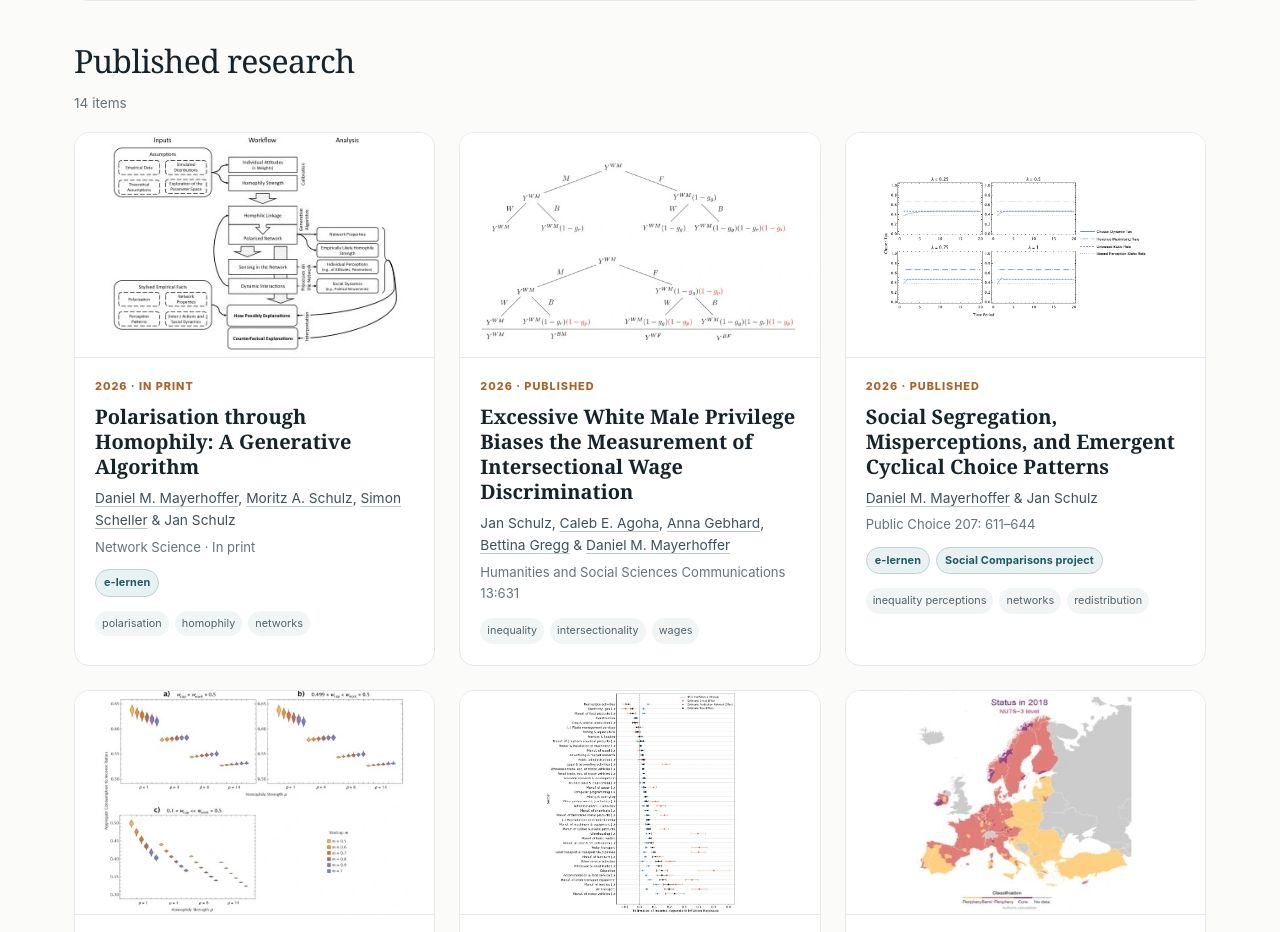
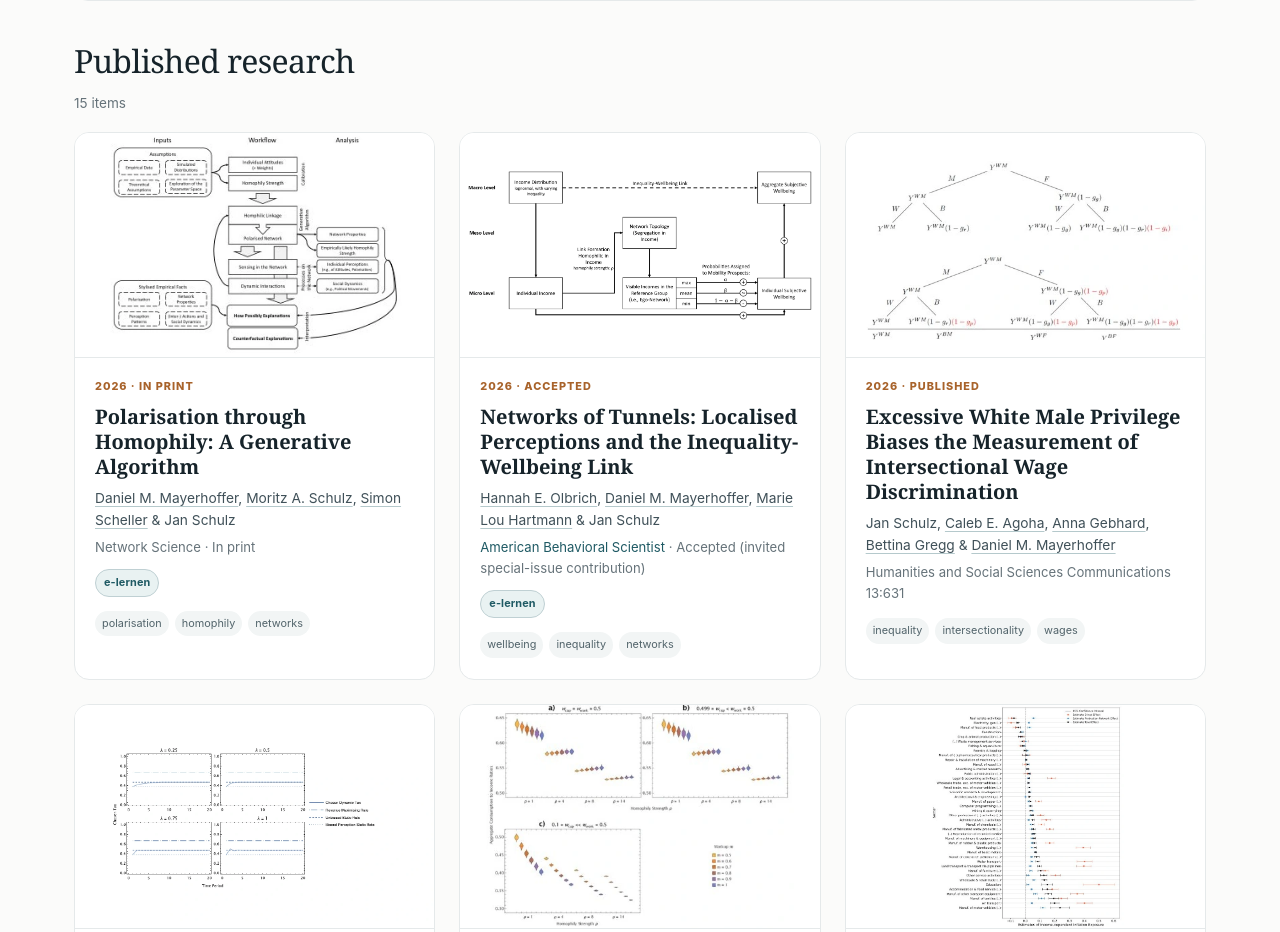
Before and after one commit to Schulz-Gebhard/schulz-gebhard.github.io, a plain HTML site: page research.html in a window 1280 px wide. Shown: the part 669-1601 px from the top of the page. Drawn offline with Linux system fonts and the light colour scheme.

Commit message:
CV and website update due to paper acceptance.

```diff
--- a/research.html
+++ b/research.html
@@ -26,9 +26,11 @@
 <button class="filter-button" data-filter="Work in Progress" data-filter-type="group">Work in Progress</button>
 <button class="filter-button" data-filter="Editorials &amp; other writing" data-filter-type="group">Editorials &amp; other writing</button>
 </div></div>
-</div><section class="research-section"><h2>Published research</h2><div class="research-count">14 items</div><div class="paper-grid"><article class="paper-card" data-group="Published research" data-themes="complexity" data-year="2026">
+</div><section class="research-section"><h2>Published research</h2><div class="research-count">15 items</div><div class="paper-grid"><article class="paper-card" data-group="Published research" data-themes="complexity" data-year="2026">
 <a class="paper-image" href="papers/mayerhoffer-et-al-polarisation-through-homophily/"><img alt="Polarisation through Homophily: A Generative Algorithm" loading="lazy" src="assets/figures/mayerhoffer-et-al-polarisation-through-homophily.webp"/></a>
-<div class="paper-body"><div class="eyebrow">2026 · In print</div><h3><a href="papers/mayerhoffer-et-al-polarisation-through-homophily/">Polarisation through Homophily: A Generative Algorithm</a></h3><p class="authors"><a class="coauthor-link" href="https://www.uva.nl/en/profile/m/a/d.m.mayerhoffer/d.m.mayerhoffer.html" rel="noopener" target="_blank">Daniel M. Mayerhoffer</a>, <a class="coauthor-link" href="https://www.uni-bamberg.de/en/political-theory/staff/moritz-schulz/" rel="noopener" target="_blank">Moritz A. Schulz</a>, <a class="coauthor-link" href="https://www.uni-bamberg.de/en/political-theory/staff/dr-simon-scheller/" rel="noopener" target="_blank">Simon Scheller</a> &amp; Jan Schulz</p><p class="venue">Network Science · In print</p><div class="paper-projects"><a class="project-chip" href="projects.html#e-lernen">e-lernen</a></div><div class="tag-row"><span>polarisation</span><span>homophily</span><span>networks</span></div></div></article><article class="paper-card" data-group="Published research" data-themes="inequality" data-year="2026">
+<div class="paper-body"><div class="eyebrow">2026 · In print</div><h3><a href="papers/mayerhoffer-et-al-polarisation-through-homophily/">Polarisation through Homophily: A Generative Algorithm</a></h3><p class="authors"><a class="coauthor-link" href="https://www.uva.nl/en/profile/m/a/d.m.mayerhoffer/d.m.mayerhoffer.html" rel="noopener" target="_blank">Daniel M. Mayerhoffer</a>, <a class="coauthor-link" href="https://www.uni-bamberg.de/en/political-theory/staff/moritz-schulz/" rel="noopener" target="_blank">Moritz A. Schulz</a>, <a class="coauthor-link" href="https://www.uni-bamberg.de/en/political-theory/staff/dr-simon-scheller/" rel="noopener" target="_blank">Simon Scheller</a> &amp; Jan Schulz</p><p class="venue">Network Science · In print</p><div class="paper-projects"><a class="project-chip" href="projects.html#e-lernen">e-lernen</a></div><div class="tag-row"><span>polarisation</span><span>homophily</span><span>networks</span></div></div></article><article class="paper-card" data-group="Published research" data-themes="inequality complexity" data-year="2026">
+<a class="paper-image" href="papers/olbrich-mayerhoffer-hartmann-schulz-2026-networks-of-tunnels/"><img alt="Networks of Tunnels: Localised Perceptions and the Inequality-Wellbeing Link" loading="lazy" src="assets/figures/olbrich-mayerhoffer-hartmann-schulz-2026-networks-of-tunnels-v2.webp"/></a>
+<div class="paper-body"><div class="eyebrow">2026 · Accepted</div><h3><a href="papers/olbrich-mayerhoffer-hartmann-schulz-2026-networks-of-tunnels/">Networks of Tunnels: Localised Perceptions and the Inequality-Wellbeing Link</a></h3><p class="authors"><a class="coauthor-link" href="https://fis.uni-bamberg.de/entities/person/a9720e5f-0fdf-48ce-bf06-e0b92d7f058f" rel="noopener" target="_blank">Hannah E. Olbrich</a>, <a class="coauthor-link" href="https://www.uva.nl/en/profile/m/a/d.m.mayerhoffer/d.m.mayerhoffer.html" rel="noopener" target="_blank">Daniel M. Mayerhoffer</a>, <a class="coauthor-link" href="https://www.uni-bamberg.de/poltheorie/team-politische-theorie/promovierende/" rel="noopener" target="_blank">Marie Lou Hartmann</a> &amp; Jan Schulz</p><p class="venue"><a href="https://journals.sagepub.com/home/abs" rel="noopener" target="_blank">American Behavioral Scientist</a> · Accepted (invited special-issue contribution)</p><div class="paper-projects"><a class="project-chip" href="projects.html#e-lernen">e-lernen</a></div><div class="tag-row"><span>wellbeing</span><span>inequality</span><span>networks</span></div></div></article><article class="paper-card" data-group="Published research" data-themes="inequality" data-year="2026">
 <a class="paper-image" href="papers/schulz-et-al-2026-white-male-privilege/"><img alt="Excessive White Male Privilege Biases the Measurement of Intersectional Wage Discrimination" loading="lazy" src="assets/figures/schulz-et-al-2026-white-male-privilege.webp"/></a>
 <div class="paper-body"><div class="eyebrow">2026 · Published</div><h3><a href="papers/schulz-et-al-2026-white-male-privilege/">Excessive White Male Privilege Biases the Measurement of Intersectional Wage Discrimination</a></h3><p class="authors">Jan Schulz, <a class="coauthor-link" href="https://calebagoha123.github.io/" rel="noopener" target="_blank">Caleb E. Agoha</a>, <a class="coauthor-link" href="https://mathopt.de/people/gebhard/" rel="noopener" target="_blank">Anna Gebhard</a>, <a class="coauthor-link" href="https://www.hof-university.com/" rel="noopener" target="_blank">Bettina Gregg</a> &amp; <a class="coauthor-link" href="https://www.uva.nl/en/profile/m/a/d.m.mayerhoffer/d.m.mayerhoffer.html" rel="noopener" target="_blank">Daniel M. Mayerhoffer</a></p><p class="venue">Humanities and Social Sciences Communications 13:631</p><div class="tag-row"><span>inequality</span><span>intersectionality</span><span>wages</span></div></div></article><article class="paper-card" data-group="Published research" data-themes="inequality complexity" data-year="2026">
 <a class="paper-image" href="papers/mayerhoffer-schulz-2026-social-segregation-misperceptions/"><img alt="Social Segregation, Misperceptions, and Emergent Cyclical Choice Patterns" loading="lazy" src="assets/figures/mayerhoffer-schulz-2026-social-segregation-misperceptions-v3.webp"/></a>
@@ -72,7 +74,7 @@
 <a class="paper-image" href="papers/van-langenhove-lorenz-schulz-wealth-capital-gains-taxation/"><img alt="Wealth Taxation, Capital Gains Taxation and the Inequality–Mobility Trade-Off" loading="lazy" src="assets/figures/van-langenhove-lorenz-schulz-wealth-capital-gains-taxation-v414.webp"/></a>
 <div class="paper-body"><div class="eyebrow">2026 · R&amp;R</div><h3><a href="papers/van-langenhove-lorenz-schulz-wealth-capital-gains-taxation/">Wealth Taxation, Capital Gains Taxation and the Inequality–Mobility Trade-Off</a></h3><p class="authors"><a class="coauthor-link" href="https://christophevanlangenhove.github.io/" rel="noopener" target="_blank">Christophe Van Langenhove</a>, <a class="coauthor-link" href="https://constructor.university/faculty-member/jan-lorenz" rel="noopener" target="_blank">Jan Lorenz</a> &amp; Jan Schulz</p><p class="venue">Manuscript · R&amp;R at Journal of Economic Behavior &amp; Organization</p><div class="tag-row"><span>wealth taxation</span><span>inequality</span><span>mobility</span></div></div></article><article class="paper-card" data-group="Manuscripts &amp; working papers" data-themes="complexity" data-year="2025">
 <a class="paper-image" href="papers/schulz-weber-2025-power-laws-socio-economics/"><img alt="Power Laws in Socio-Economics" loading="lazy" src="assets/figures/schulz-weber-2025-power-laws-socio-economics.webp"/></a>
-<div class="paper-body"><div class="eyebrow">2025 · Submitted</div><h3><a href="papers/schulz-weber-2025-power-laws-socio-economics/">Power Laws in Socio-Economics</a></h3><p class="authors">Jan Schulz &amp; <a class="coauthor-link" href="https://www.janweber.org/" rel="noopener" target="_blank">Jan David Weber</a></p><p class="venue">Submitted</p><div class="paper-projects"><a class="project-chip" href="projects.html#e-lernen">e-lernen</a></div><div class="tag-row"><span>power laws</span><span>inequality</span><span>complexity</span></div></div></article></div></section><section class="research-section"><h2>Work in Progress</h2><div class="research-count">6 items</div><div class="paper-grid"><article class="paper-card" data-group="Work in Progress" data-themes="inequality" data-year="2026">
+<div class="paper-body"><div class="eyebrow">2025 · Submitted</div><h3><a href="papers/schulz-weber-2025-power-laws-socio-economics/">Power Laws in Socio-Economics</a></h3><p class="authors">Jan Schulz &amp; <a class="coauthor-link" href="https://www.janweber.org/" rel="noopener" target="_blank">Jan David Weber</a></p><p class="venue">Submitted</p><div class="paper-projects"><a class="project-chip" href="projects.html#e-lernen">e-lernen</a></div><div class="tag-row"><span>power laws</span><span>inequality</span><span>complexity</span></div></div></article></div></section><section class="research-section"><h2>Work in Progress</h2><div class="research-count">5 items</div><div class="paper-grid"><article class="paper-card" data-group="Work in Progress" data-themes="inequality" data-year="2026">
 <a class="paper-image" href="papers/olbrich-hartmann-mayerhoffer-schulz-2026-tied-to-reality/"><img alt="Tied to Reality? A Network-based Approach to Inequality Perceptions in the Classroom" loading="lazy" src="assets/figures/olbrich-hartmann-mayerhoffer-schulz-2026-tied-to-reality.webp"/></a>
 <div class="paper-body"><div class="eyebrow">2026 · Work in Progress</div><h3><a href="papers/olbrich-hartmann-mayerhoffer-schulz-2026-tied-to-reality/">Tied to Reality? A Network-based Approach to Inequality Perceptions in the Classroom</a></h3><p class="authors"><a class="coauthor-link" href="https://fis.uni-bamberg.de/entities/person/a9720e5f-0fdf-48ce-bf06-e0b92d7f058f" rel="noopener" target="_blank">Hannah E. Olbrich</a>, <a class="coauthor-link" href="https://www.uni-bamberg.de/poltheorie/team-politische-theorie/promovierende/" rel="noopener" target="_blank">Marie Lou Hartmann</a>, <a class="coauthor-link" href="https://www.uva.nl/en/profile/m/a/d.m.mayerhoffer/d.m.mayerhoffer.html" rel="noopener" target="_blank">Daniel M. Mayerhoffer</a> &amp; Jan Schulz</p><div class="paper-projects"><a class="project-chip" href="projects.html#e-lernen">e-lernen</a></div><div class="tag-row"><span>inequality perceptions</span><span>education</span><span>networks</span></div></div></article><article class="paper-card" data-group="Work in Progress" data-themes="history inequality" data-year="2026">
 <a class="paper-image" href="papers/schulz-tsoukli-2026-military-risk-first-world-war/"><img alt="Class, Inequality, and the Social Organization of Military Risk in the First World War" loading="lazy" src="assets/figures/schulz-tsoukli-2026-military-risk-first-world-war.webp"/></a>
@@ -80,9 +82,7 @@
 <a class="paper-image" href="papers/schulz-2026-telephone-directory-panel/"><img alt="German Telephone Books as a Historical Panel of Social Structure, Segregation and Mobility" loading="lazy" src="assets/figures/schulz-2026-telephone-directory-panel.webp"/></a>
 <div class="paper-body"><div class="eyebrow">2026 · Work in Progress</div><h3><a href="papers/schulz-2026-telephone-directory-panel/">German Telephone-Book Panel</a></h3><p class="authors">Jan Schulz</p><div class="paper-projects"><a class="project-chip" href="projects.html#telephonebook-panel">Telephone-book panel</a></div><div class="tag-row"><span>telephone books</span><span>segregation</span><span>mobility</span></div></div></article><article class="paper-card" data-group="Work in Progress" data-themes="history complexity" data-year="2026">
 <a class="paper-image" href="papers/schulz-fetai-secchi-alfarano-milakovic-2026-insular-profitability-regimes/"><img alt="Insular Profitability Regimes in France 1903 - 1952" loading="lazy" src="assets/figures/schulz-fetai-secchi-alfarano-milakovic-2026-insular-profitability-regimes.webp"/></a>
-<div class="paper-body"><div class="eyebrow">2026 · Work in Progress</div><h3><a href="papers/schulz-fetai-secchi-alfarano-milakovic-2026-insular-profitability-regimes/">Insular Profitability Regimes in France 1903 - 1952</a></h3><p class="authors">Jan Schulz, <a class="coauthor-link" href="https://www.uni-bamberg.de/en/international-economics/staff/research-assistants/omer-fetai-msc/" rel="noopener" target="_blank">Omer Fetai</a>, <a class="coauthor-link" href="https://www.parisschoolofeconomics.com/secchi-angelo/" rel="noopener" target="_blank">Angelo Secchi</a>, <a class="coauthor-link" href="https://www.uji.es/institucional/estructura/personal?p_departamento=93&amp;p_profesor=203280" rel="noopener" target="_blank">Simone Alfarano</a> &amp; <a class="coauthor-link" href="https://www.uni-bamberg.de/en/international-economics/staff/prof-mishael-milakovic-phd/" rel="noopener" target="_blank">Mishael Milaković</a></p><div class="paper-projects"><a class="project-chip" href="projects.html#mecaphist">MECAPHIST</a></div><div class="tag-row"><span>profitability</span><span>firms</span><span>historical data</span></div></div></article><article class="paper-card" data-group="Work in Progress" data-themes="inequality complexity" data-year="2026">
-<a class="paper-image" href="papers/olbrich-mayerhoffer-hartmann-schulz-2026-networks-of-tunnels/"><img alt="Networks of Tunnels: Localised Perceptions and the Inequality-Wellbeing Link" loading="lazy" src="assets/figures/olbrich-mayerhoffer-hartmann-schulz-2026-networks-of-tunnels-v2.webp"/></a>
-<div class="paper-body"><div class="eyebrow">2026 · R&amp;R</div><h3><a href="papers/olbrich-mayerhoffer-hartmann-schulz-2026-networks-of-tunnels/">Networks of Tunnels: Localised Perceptions and the Inequality-Wellbeing Link</a></h3><p class="authors"><a class="coauthor-link" href="https://fis.uni-bamberg.de/entities/person/a9720e5f-0fdf-48ce-bf06-e0b92d7f058f" rel="noopener" target="_blank">Hannah E. Olbrich</a>, <a class="coauthor-link" href="https://www.uva.nl/en/profile/m/a/d.m.mayerhoffer/d.m.mayerhoffer.html" rel="noopener" target="_blank">Daniel M. Mayerhoffer</a>, <a class="coauthor-link" href="https://www.uni-bamberg.de/poltheorie/team-politische-theorie/promovierende/" rel="noopener" target="_blank">Marie Lou Hartmann</a> &amp; Jan Schulz</p><p class="venue">R&amp;R at <a href="https://journals.sagepub.com/home/abs" rel="noopener" target="_blank">American Behavioral Scientist</a> (invited special-issue contribution)</p><div class="paper-projects"><a class="project-chip" href="projects.html#e-lernen">e-lernen</a></div><div class="tag-row"><span>wellbeing</span><span>inequality</span><span>networks</span></div></div></article><article class="paper-card" data-group="Work in Progress" data-themes="macro inequality" data-year="2026">
+<div class="paper-body"><div class="eyebrow">2026 · Work in Progress</div><h3><a href="papers/schulz-fetai-secchi-alfarano-milakovic-2026-insular-profitability-regimes/">Insular Profitability Regimes in France 1903 - 1952</a></h3><p class="authors">Jan Schulz, <a class="coauthor-link" href="https://www.uni-bamberg.de/en/international-economics/staff/research-assistants/omer-fetai-msc/" rel="noopener" target="_blank">Omer Fetai</a>, <a class="coauthor-link" href="https://www.parisschoolofeconomics.com/secchi-angelo/" rel="noopener" target="_blank">Angelo Secchi</a>, <a class="coauthor-link" href="https://www.uji.es/institucional/estructura/personal?p_departamento=93&amp;p_profesor=203280" rel="noopener" target="_blank">Simone Alfarano</a> &amp; <a class="coauthor-link" href="https://www.uni-bamberg.de/en/international-economics/staff/prof-mishael-milakovic-phd/" rel="noopener" target="_blank">Mishael Milaković</a></p><div class="paper-projects"><a class="project-chip" href="projects.html#mecaphist">MECAPHIST</a></div><div class="tag-row"><span>profitability</span><span>firms</span><span>historical data</span></div></div></article><article class="paper-card" data-group="Work in Progress" data-themes="macro inequality" data-year="2026">
 <a class="paper-image" href="papers/dix-ipsen-schulz-2026-inflation-decomposition/"><img alt="Decomposing the Distributional Effects of Supply- and Demand-Side Price Shocks: An SVAR Perspective" loading="lazy" src="assets/figures/dix-ipsen-schulz-2026-inflation-decomposition.webp"/></a>
 <div class="paper-body"><div class="eyebrow">2026 · Work in Progress</div><h3><a href="papers/dix-ipsen-schulz-2026-inflation-decomposition/">Decomposing the Distributional Effects of Supply- and Demand-Side Price Shocks: An SVAR Perspective</a></h3><p class="authors"><a class="coauthor-link" href="https://www.uni-bamberg.de/vwl-macrofinance/team/" rel="noopener" target="_blank">Jonas Dix</a>, <a class="coauthor-link" href="https://www.uni-bamberg.de/en/econ-rtg/translate-to-1-english-promovierende/" rel="noopener" target="_blank">Leonhard Ipsen</a> &amp; Jan Schulz</p><div class="tag-row"><span>inflation</span><span>distribution</span><span>SVAR</span></div></div></article></div></section>
 <section class="research-section"><h2>Editorials &amp; other writing</h2><div class="research-count">4 items</div><div class="paper-grid"><article class="paper-card" data-group="Editorials &amp; other writing" data-themes="inequality" data-year="2026">
```
Also changed, not shown: index.html (+4 -0 lines), Prompt1/1a934585-eba5-4773-9fff-aae6afc1b70a (1).png (added), Prompt1/1a934585-eba5-4773-9fff-aae6afc1b70a.png (added), Prompt1/747c99f4-1082-4f2c-a03b-c68c07976cf6.png (added), Prompt1/9f4f4eda-da8b-49f8-b851-7df7e6cb96aa.png (added), Prompt1/bcefddb3-5498-44a7-ac35-ee6a286ee4b2.png (added), 2 other files.
